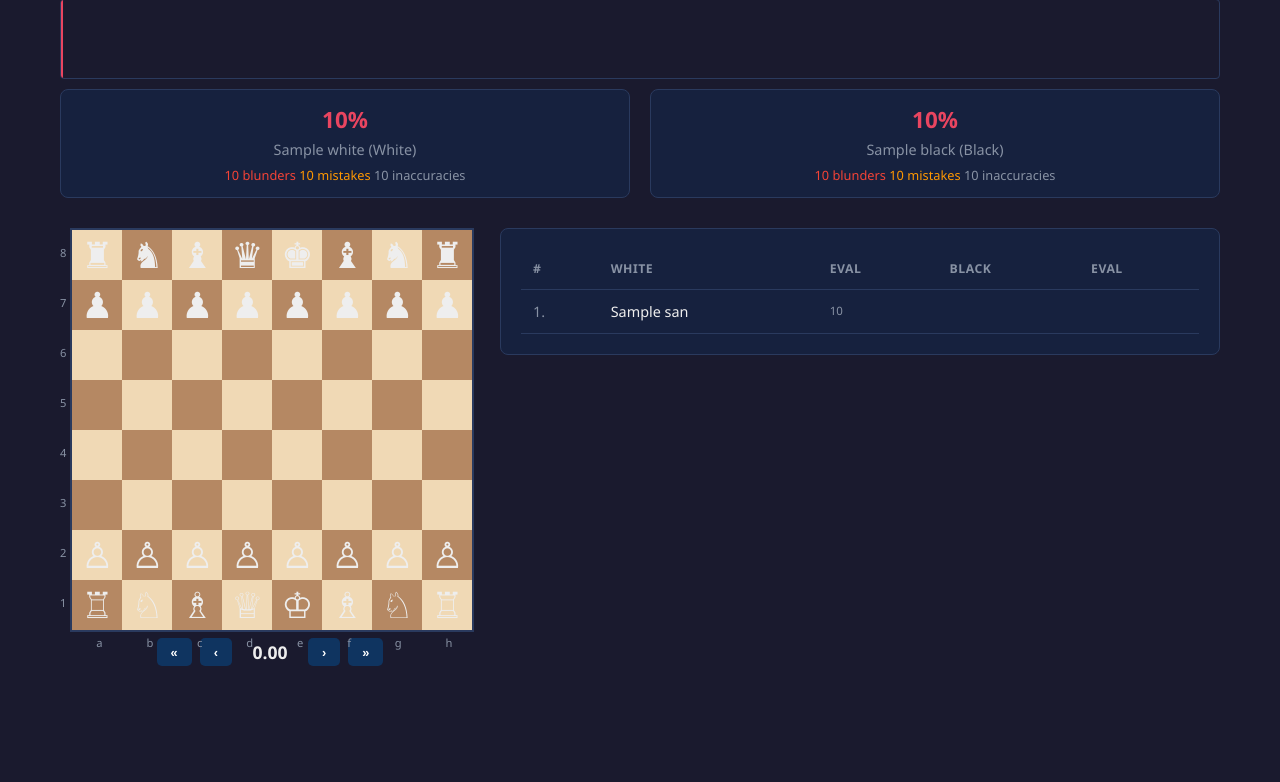
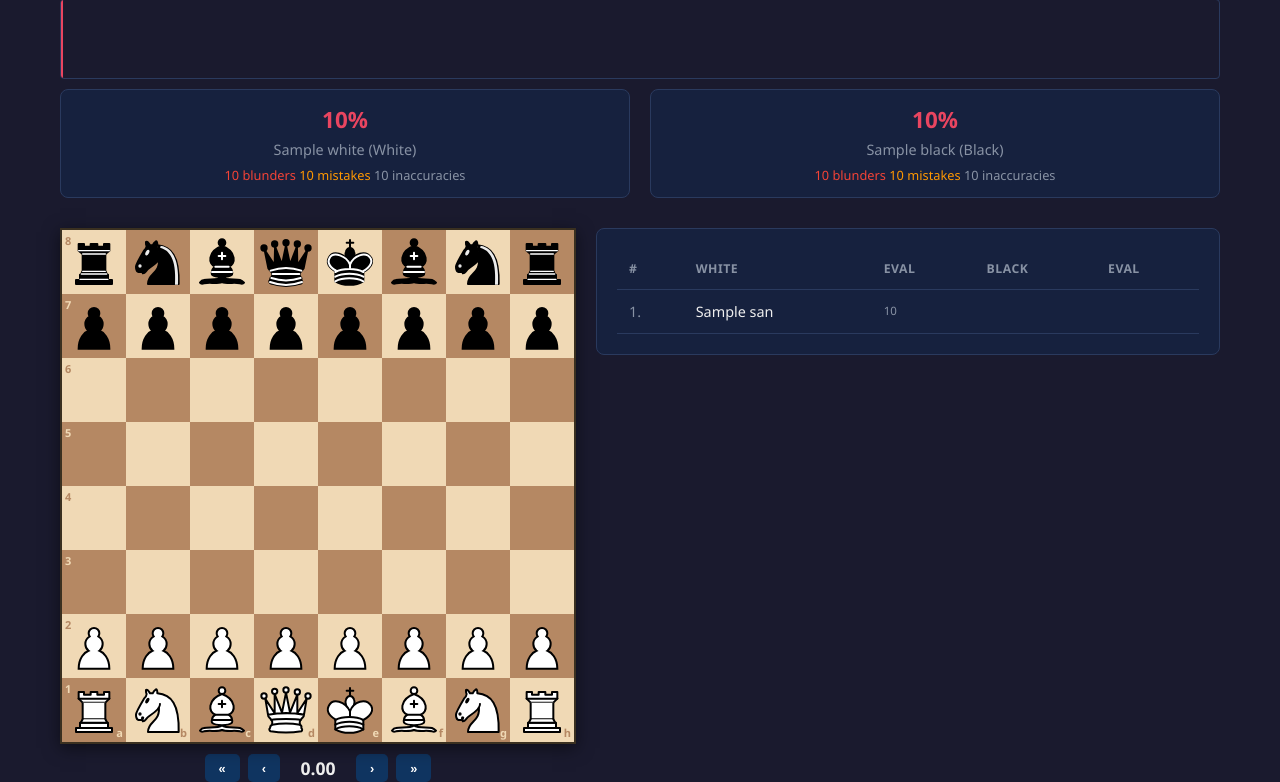
Before and after one commit to Leetnabb/Chessanalysis, a Flask app: template chess_db/web/templates/game.html in a window 1280 px wide. Shown: the part 273-1055 px from the top of the page. Before the commit the page ends 939 px from the top, so only its background shows below. Run offline with Flask 3, Linux system fonts and the light colour scheme; the template is opened without the code that fills it: most values are stand-ins (such as "Sample title", 1, 10 or a date in 2020).

Commit message:
Redesign chess board with SVG pieces and coordinate labels
Replace Unicode text pieces with proper SVG piece images (cburnett style)
generated via python-chess. Add coordinate labels on board edges and
update square highlighting to match lichess color scheme.

https://claude.ai/code/session_01Ag6s6QrvZtAUperDNc6zvu

```diff
--- a/chess_db/web/static/css/style.css
+++ b/chess_db/web/static/css/style.css
@@ -179,7 +179,7 @@ input:focus, select:focus { outline: none; border-color: var(--accent); }
 
 .game-layout {
     display: grid;
-    grid-template-columns: 420px 1fr;
+    grid-template-columns: auto 1fr;
     gap: 20px;
     align-items: start;
 }
@@ -190,13 +190,12 @@ input:focus, select:focus { outline: none; border-color: var(--accent); }
 .board-container { position: relative; }
 
 #board {
-    width: 400px;
-    height: 400px;
+    width: auto;
     position: relative;
 }
 
 .move-list {
-    max-height: 500px;
+    max-height: 560px;
     overflow-y: auto;
 }
 .move-list table { font-size: 0.9em; }
@@ -256,49 +255,47 @@ input:focus, select:focus { outline: none; border-color: var(--accent); }
     justify-content: center;
 }
 
-/* ── Chess board (pure CSS) ─────────────────── */
+/* ── Chess board ────────────────────────────── */
 
 .chess-board {
     display: grid;
-    grid-template-columns: repeat(8, 50px);
-    grid-template-rows: repeat(8, 50px);
-    border: 2px solid var(--border);
+    grid-template-columns: repeat(8, 64px);
+    grid-template-rows: repeat(8, 64px);
+    border: 2px solid #3a3020;
+    box-shadow: 0 4px 16px rgba(0,0,0,0.5);
 }
 .chess-board .sq {
-    width: 50px;
-    height: 50px;
+    width: 64px;
+    height: 64px;
+    position: relative;
     display: flex;
     align-items: center;
     justify-content: center;
-    font-size: 36px;
-    line-height: 1;
     user-select: none;
 }
-.chess-board .sq-light { background: var(--white-sq); }
-.chess-board .sq-dark { background: var(--black-sq); }
-.chess-board .sq-highlight { box-shadow: inset 0 0 0 3px var(--accent); }
+.chess-board .sq-light { background: #f0d9b5; }
+.chess-board .sq-dark { background: #b58863; }
+.chess-board .sq-highlight { background: #cdd16a; }
+.chess-board .sq-dark.sq-highlight { background: #aaa23a; }
 
-.rank-labels, .file-labels {
-    display: flex;
-    font-size: 0.7em;
-    color: var(--text-dim);
-}
-.rank-labels {
-    flex-direction: column;
-    justify-content: space-around;
-    padding-right: 4px;
-    height: 400px;
-}
-.file-labels {
-    justify-content: space-around;
-    padding-top: 2px;
-    width: 400px;
-    margin-left: auto;
+.piece-img {
+    width: 60px;
+    height: 60px;
+    pointer-events: none;
+    z-index: 1;
 }
 
-.board-wrapper {
-    display: flex;
+.coord {
+    position: absolute;
+    font-size: 11px;
+    font-weight: 700;
+    z-index: 2;
+    pointer-events: none;
 }
+.sq-light .coord { color: #b58863; }
+.sq-dark .coord { color: #f0d9b5; }
+.coord-rank { top: 2px; left: 3px; }
+.coord-file { bottom: 1px; right: 3px; }
 
 /* Spinner */
 .spinner {
--- a/chess_db/web/static/js/board.js
+++ b/chess_db/web/static/js/board.js
@@ -1,13 +1,13 @@
 /**
- * Minimal chess board renderer and game navigator.
- * Uses Unicode pieces - no external dependencies.
+ * Chess board renderer with SVG pieces.
  */
 
-const PIECES = {
-    'K': '\u2654', 'Q': '\u2655', 'R': '\u2656', 'B': '\u2657', 'N': '\u2658', 'P': '\u2659',
-    'k': '\u265A', 'q': '\u265B', 'r': '\u265C', 'b': '\u265D', 'n': '\u265E', 'p': '\u265F',
+const PIECE_FILES = {
+    'K': 'wK', 'Q': 'wQ', 'R': 'wR', 'B': 'wB', 'N': 'wN', 'P': 'wP',
+    'k': 'bK', 'q': 'bQ', 'r': 'bR', 'b': 'bB', 'n': 'bN', 'p': 'bP',
 };
 
+const PIECES_PATH = '/static/pieces/';
 const START_FEN = 'rnbqkbnr/pppppppp/8/8/8/8/PPPPPPPP/RNBQKBNR w KQkq - 0 1';
 
 class ChessBoard {
@@ -48,20 +48,6 @@ class ChessBoard {
 
     render() {
         this.el.innerHTML = '';
-        const wrapper = document.createElement('div');
-        wrapper.className = 'board-wrapper';
-
-        // Rank labels
-        const rankLabels = document.createElement('div');
-        rankLabels.className = 'rank-labels';
-        for (let r = 0; r < 8; r++) {
-            const label = document.createElement('div');
-            label.textContent = this.flipped ? (r + 1) : (8 - r);
-            rankLabels.appendChild(label);
-        }
-        wrapper.appendChild(rankLabels);
-
-        const boardDiv = document.createElement('div');
         const grid = document.createElement('div');
         grid.className = 'chess-board';
 
@@ -73,35 +59,38 @@ class ChessBoard {
                 const isLight = (dispR + dispF) % 2 === 0;
                 sq.className = 'sq ' + (isLight ? 'sq-light' : 'sq-dark');
 
-                // Highlight last move
                 const sqName = String.fromCharCode(97 + dispF) + (8 - dispR);
                 if (this.lastMove &&
                     (sqName === this.lastMove.from || sqName === this.lastMove.to)) {
                     sq.classList.add('sq-highlight');
                 }
 
+                // Coordinate labels on the edges
+                if (f === 0) {
+                    const rankLabel = document.createElement('span');
+                    rankLabel.className = 'coord coord-rank';
+                    rankLabel.textContent = 8 - dispR;
+                    sq.appendChild(rankLabel);
+                }
+                if (r === 7) {
+                    const fileLabel = document.createElement('span');
+                    fileLabel.className = 'coord coord-file';
+                    fileLabel.textContent = String.fromCharCode(97 + dispF);
+                    sq.appendChild(fileLabel);
+                }
+
                 const piece = this.position[dispR][dispF];
-                if (piece) {
-                    sq.textContent = PIECES[piece] || piece;
+                if (piece && PIECE_FILES[piece]) {
+                    const img = document.createElement('img');
+                    img.src = PIECES_PATH + PIECE_FILES[piece] + '.svg';
+                    img.className = 'piece-img';
+                    img.draggable = false;
+                    sq.appendChild(img);
                 }
                 grid.appendChild(sq);
             }
         }
-        boardDiv.appendChild(grid);
-
-        // File labels
-        const fileLabels = document.createElement('div');
-        fileLabels.className = 'file-labels';
-        for (let f = 0; f < 8; f++) {
-            const label = document.createElement('div');
-            const dispF = this.flipped ? 7 - f : f;
-            label.textContent = String.fromCharCode(97 + dispF);
-            fileLabels.appendChild(label);
-        }
-        boardDiv.appendChild(fileLabels);
-
-        wrapper.appendChild(boardDiv);
-        this.el.appendChild(wrapper);
+        this.el.appendChild(grid);
     }
 }
 
```
Also changed, not shown: chess_db/web/static/pieces/bB.svg (added), chess_db/web/static/pieces/bK.svg (added), chess_db/web/static/pieces/bN.svg (added), chess_db/web/static/pieces/bP.svg (added), chess_db/web/static/pieces/bQ.svg (added), chess_db/web/static/pieces/bR.svg (added), chess_db/web/static/pieces/wB.svg (added), chess_db/web/static/pieces/wK.svg (added), chess_db/web/static/pieces/wN.svg (added), chess_db/web/static/pieces/wP.svg (added), chess_db/web/static/pieces/wQ.svg (added), chess_db/web/static/pieces/wR.svg (added).
